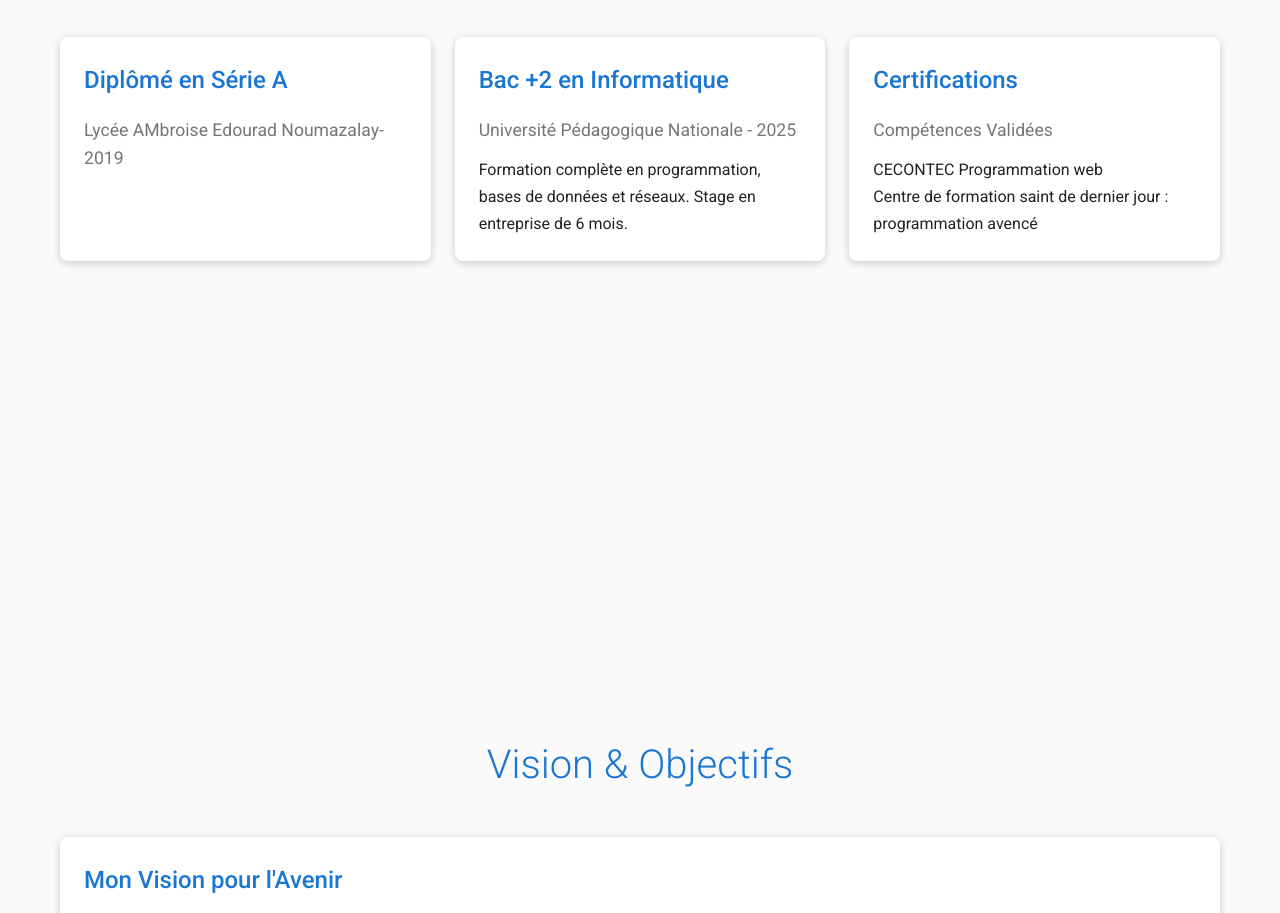
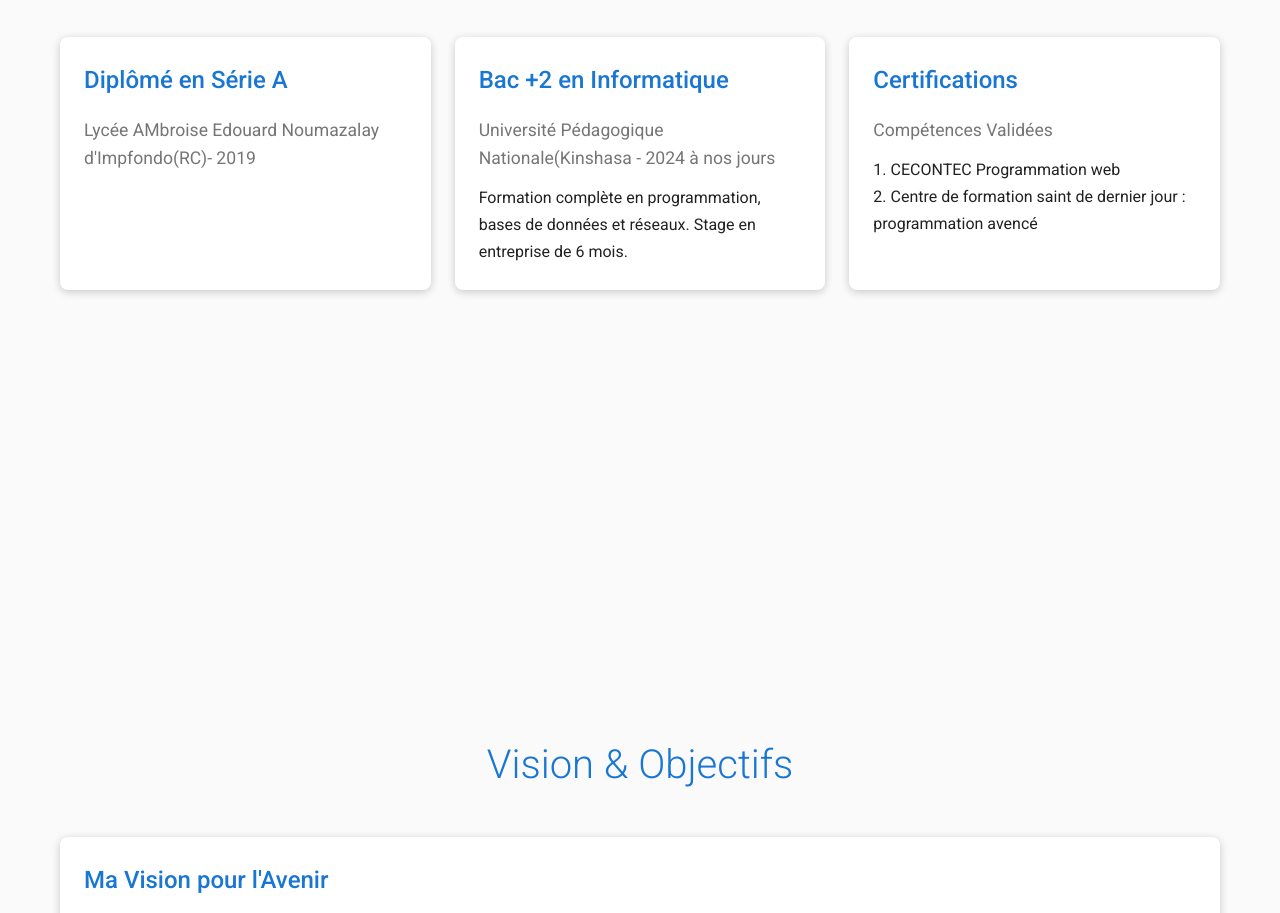
Before and after one commit to edmondbokoto38-debug/edmonb_bokoto-, a plain HTML site: page index.html in a window 1280 px wide. Shown: the part 1974-2887 px from the top of the page. Drawn offline with Linux system fonts and the light colour scheme.

Commit message:
modification

```diff
--- a/index.html
+++ b/index.html
@@ -403,14 +403,14 @@
         <div class="grid">
             <div class="card">
                 <h3 class="card-title">Diplômé en Série A</h3>
-                <p class="card-subtitle">Lycée AMbroise Edourad Noumazalay- 2019</p>
+                <p class="card-subtitle">Lycée AMbroise Edouard Noumazalay d'Impfondo(RC)- 2019</p>
                 <p class="card-content">
 
                 </p>
             </div>
             <div class="card">
                 <h3 class="card-title">Bac +2 en Informatique</h3>
-                <p class="card-subtitle">Université Pédagogique Nationale - 2025</p>
+                <p class="card-subtitle">Université Pédagogique Nationale(Kinshasa - 2024 à nos jours</p>
                 <p class="card-content">
                     Formation complète en programmation, bases de données et réseaux.
                     Stage en entreprise de 6 mois.
@@ -420,8 +420,8 @@
                 <h3 class="card-title">Certifications</h3>
                 <p class="card-subtitle">Compétences Validées</p>
                 <p class="card-content">
-                    CECONTEC Programmation web<br>
-                    Centre de formation saint de dernier jour : programmation avencé<br>
+                    1. CECONTEC Programmation web<br>
+                    2. Centre de formation saint de dernier jour : programmation avencé<br>
                 </p>
             </div>
         </div>
@@ -431,7 +431,7 @@
     <section id="vision">
         <h2 class="section-title">Vision & Objectifs</h2>
         <div class="card">
-            <h3 class="card-title">Mon Vision pour l'Avenir</h3>
+            <h3 class="card-title">Ma Vision pour l'Avenir</h3>
             <p class="card-content">
                 Passionné par l'innovation technologique, je m'efforce de créer des solutions
                 numériques qui améliorent la vie quotidienne des utilisateurs. Mon objectif est
@@ -534,4 +534,5 @@
         });
     </script>
 </body>
+
 </html>
```
